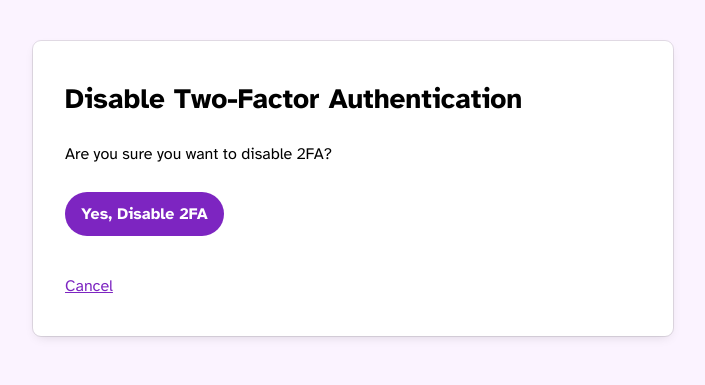
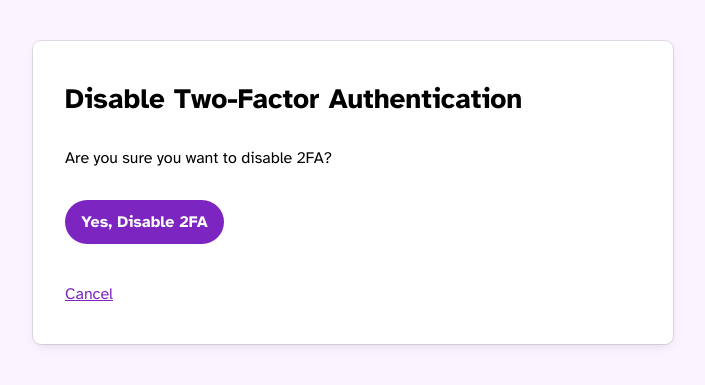
Before and after one commit to glenn-sorrentino/hosted-line, a Flask app: page /confirm-disable-2fa in a window 1280 px wide. Shown: the part 71-456 px from the top of the page, without its empty margins (287-992 px from the left). Run offline with Flask 3, Linux system fonts and the light colour scheme; some web fonts are replaced.

Commit message:
add conditional messages

```diff
--- a/static/style.css
+++ b/static/style.css
@@ -47,10 +47,16 @@ h2 {
 	font-size: 1.325rem;
 }
 
-h1 + p,
-h2 + p {
-	margin-top: .25rem;
-	margin-bottom: 1.25rem;
+h1 + p:not(.instr):not(.message),
+h2 + p:not(.instr):not(.message) {
+	margin-top: .5rem;
+	margin-bottom: 1.5rem;
+}
+
+h1 + p + p,
+h2 + p + p  {
+	margin-top: .5rem;
+	margin-bottom: 1.5rem;
 }
 
 a {
@@ -59,6 +65,13 @@ a {
 
 p {
 	word-break: break-word;
+}
+
+p.instr {
+	font-style: italic;
+	font-size: .825rem;
+	color: #595959;
+	margin-top: .25rem;
 }
 
 .flash-messages {
--- a/templates/submit_message.html
+++ b/templates/submit_message.html
@@ -3,6 +3,9 @@
 
 {% block content %}
     <h1 class="submit">Submit a message to {{ username }}</h1>
+    {% if 'user_id' in session and 'username' in session %}
+        <p class="instr">Only visible to you: This is your public tip line. Share the address on your social media profiles, your website, or email signature. Ensuring that someone submitting a message trusts this form belongs to you is critical!</p>
+    {% endif %}
     {% if user.pgp_key %}
         <p>🔐 Your message will be encrypted and only readable by {{ username }}.</p>
     {% else %}
```
